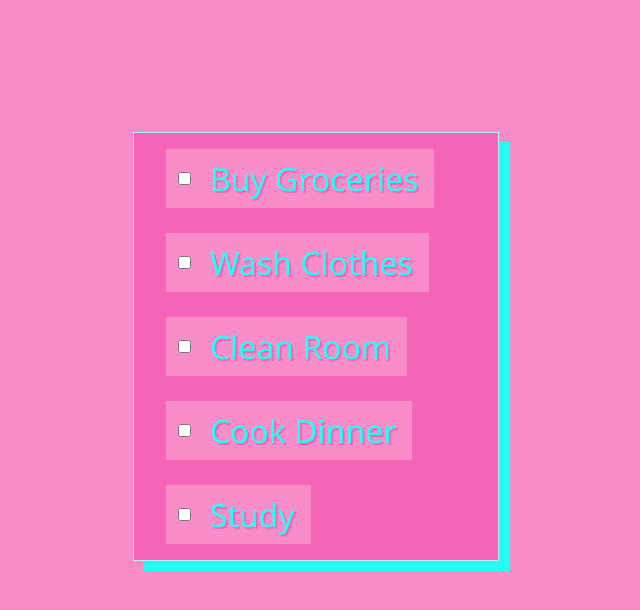
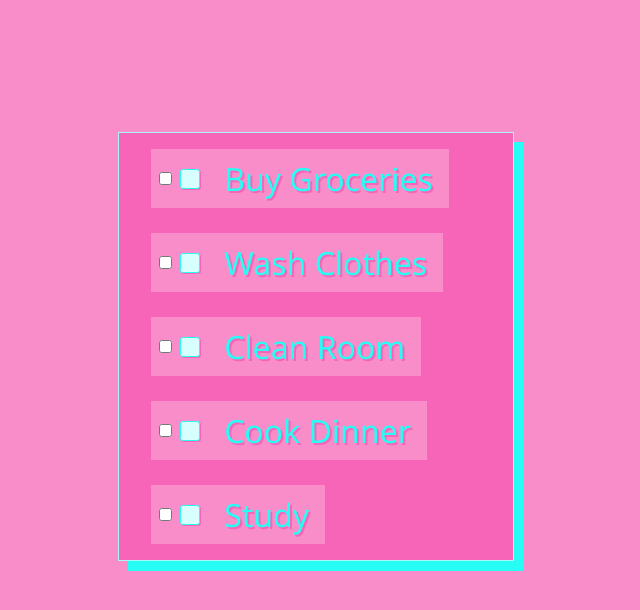
Before and after one commit to FractalFraction/javascript-30-shift-checkboxes, a website: page index.html in a window 1280 px wide. Shown: the whole page, without its empty margins (324-964 px from the left). Drawn offline with Linux system fonts and the light colour scheme.

Commit message:
building custom checkbox

```diff
--- a/index.html
+++ b/index.html
@@ -32,6 +32,7 @@
   li {
     display: flex;
     justify-content: center;
+    align-items: center;
     gap: 0px 16px;
     list-style-type: none;
     background-color: #F98DC9;
@@ -44,8 +45,30 @@
   }
 
   input {
-    padding: 8px;
+    padding: 0px;
+    margin: 0;
+    /* opacity: 0;
+    cursor: pointer;
+    height: 0;
+    width: 0; */ */
+    visibility: hidden;
   }
+
+  .checkmark {
+    margin-left: -8px;
+    margin-right: 8px;
+    height: 18px;
+    width: 18px;
+    border: 0.5px solid #27FDF5;
+    border-radius: 3px;
+    background-color: #D7FFFE;
+    box-shadow: 1px 1px #F765B8;
+  }
+
+  input:checked ~ .checkmark {
+    background-color: #27FDF5;
+  }
+
 </style></head>
 
 <body>
@@ -53,22 +76,27 @@
     <ul id="todos">
       <li>
           <input type="checkbox" name="todo-1" id="todo-1">
+          <span class="checkmark"></span>
           <label for="todo-1">Buy Groceries</label>
       </li>
       <li>
         <input type="checkbox" name="todo-2" id="todo-2">
+        <span class="checkmark"></span>
         <label for="todo-1">Wash Clothes</label>
       </li>
       <li>
         <input type="checkbox" name="todo-3" id="todo-3">
+        <span class="checkmark"></span>
         <label for="todo-1">Clean Room</label>
       </li>
       <li>
         <input type="checkbox" name="todo-4" id="todo-4">
+        <span class="checkmark"></span>
         <label for="todo-1">Cook Dinner</label>
       </li>
       <li data-children-count="1">
         <input type="checkbox" name="todo-5" id="todo-5">
+        <span class="checkmark"></span>
         <label for="todo-1">Study</label>
       </li>
     </ul>
```
